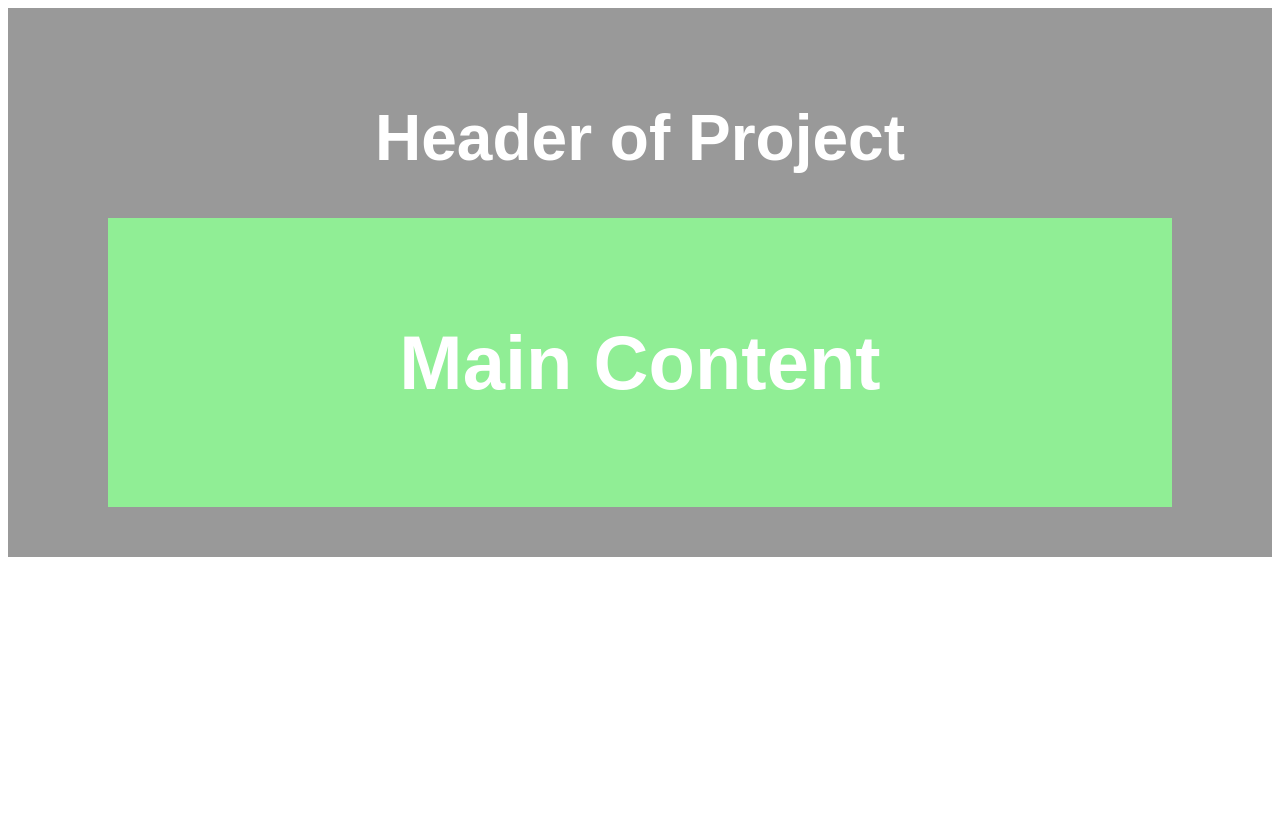
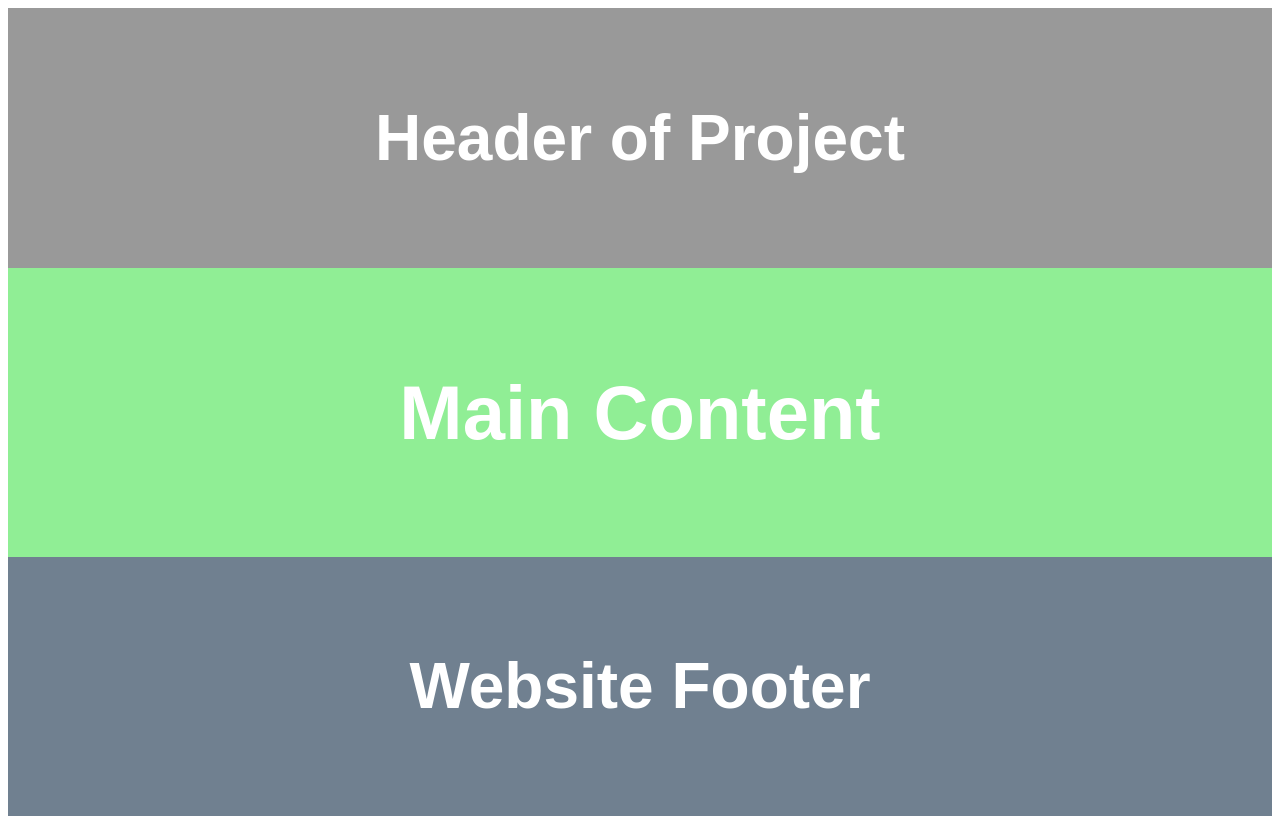
Before and after one commit to Manhaym/remote-test, a plain HTML site: page index.html in a window 1280 px wide. Before the commit the page ends 800 px from the top, so only its background shows below. Drawn offline with Linux system fonts and the light colour scheme.

Commit message:
Footer ready

```diff
--- a/index.html
+++ b/index.html
@@ -7,13 +7,16 @@
     <link rel="stylesheet" href="main.css" />
   </head>
   <body>
-
     <header class="header">
       <h1>Header of Project</h1>
+    </header>
 
     <main class="main">
       <h1>Main Content</h1>
     </main>
 
+    <footer class="footer">
+      <h1>Website Footer</h1>
+    </footer>
   </body>
 </html>
--- a/main.css
+++ b/main.css
@@ -11,7 +11,16 @@
   background-color: rgb(144, 238, 149);
   padding: 50px 100px;
   font-size: 38px;
-  color: #fff;
   font-family: sans-serif;
   text-align: center;
+  color: #fff;
 }
+
+.footer {
+  background: SLateGrey;
+  padding: 50px;
+  text-align: center;
+  font-size: 32px;
+  font-family: Sans-Serif;
+  color: #fff;
+}
```
